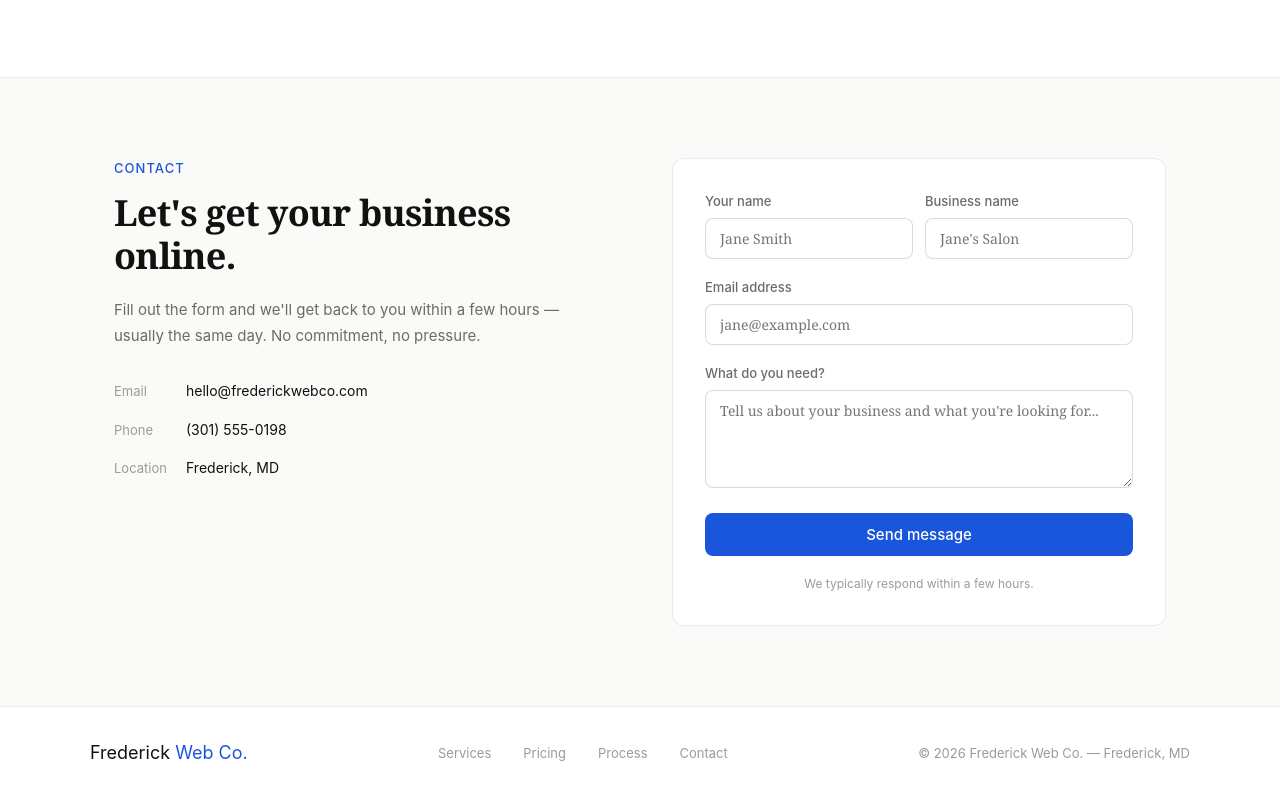
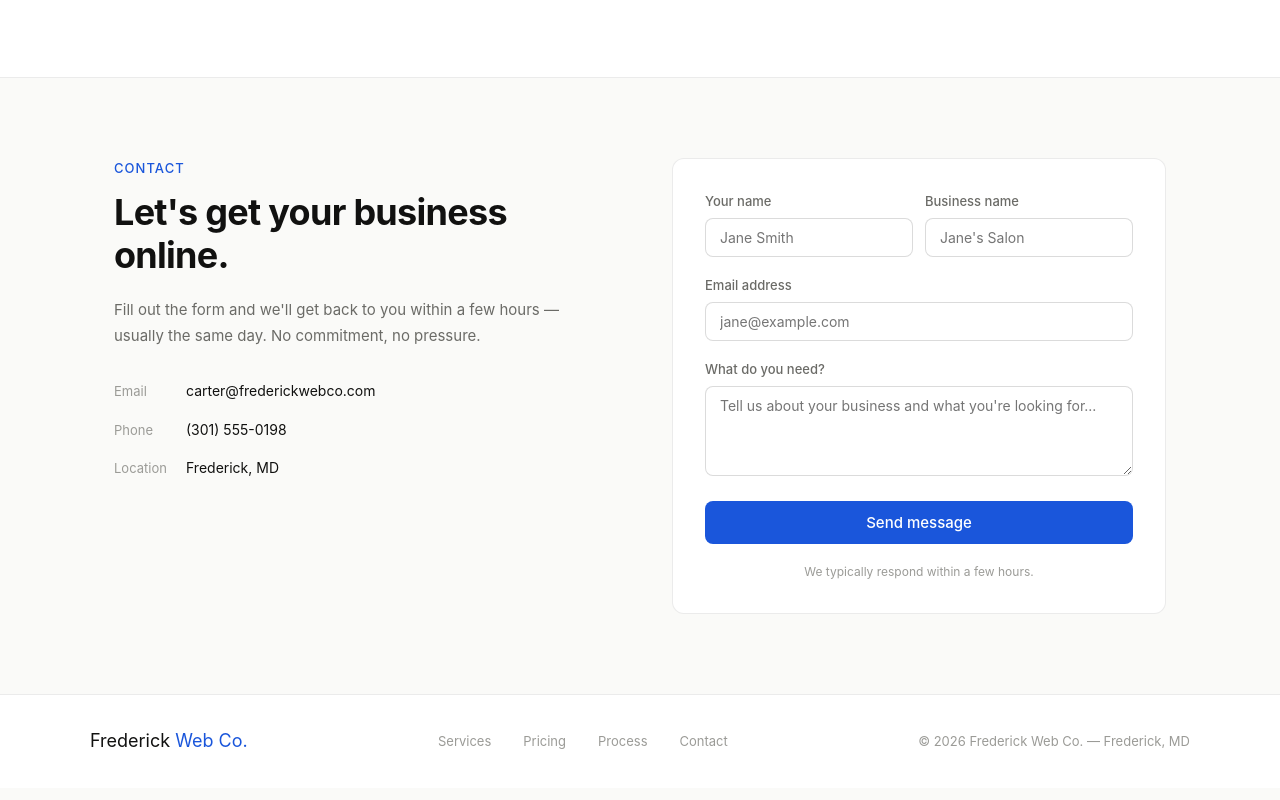
Before and after one commit to StudyFlashForge/frederickwebco, a Next.js app in the folder frederickwebco/frederickwebco/: page / in a window 1280 px wide. Shown: the part 3178-3978 px from the top of the page. Built offline with nearby package versions, Linux system fonts and the light colour scheme.

Commit message:
Update Contact.tsx

```diff
--- a/frederickwebco/frederickwebco/components/Contact.tsx
+++ b/frederickwebco/frederickwebco/components/Contact.tsx
@@ -5,13 +5,17 @@ export default function Contact() {
   const [submitted, setSubmitted] = useState(false)
   const [form, setForm] = useState({ name: '', business: '', email: '', message: '' })
 
-  const handle = (e: React.ChangeEvent<HTMLInputElement | HTMLTextAreaElement | HTMLSelectElement>) => {
+  const handle = (e: React.ChangeEvent<HTMLInputElement | HTMLTextAreaElement>) => {
     setForm(prev => ({ ...prev, [e.target.name]: e.target.value }))
   }
 
-  const submit = (e: React.FormEvent) => {
+  const submit = async (e: React.FormEvent) => {
     e.preventDefault()
-    // In production, wire this to an API route or Formspree
+    await fetch('https://formspree.io/f/xkokkker', {
+      method: 'POST',
+      headers: { 'Content-Type': 'application/json' },
+      body: JSON.stringify(form),
+    })
     setSubmitted(true)
   }
 
@@ -24,8 +28,7 @@ export default function Contact() {
     background: '#fff',
     color: 'var(--text)',
     outline: 'none',
-    fontFamily: 'var(--font-sans)',
-    transition: 'border-color 0.15s',
+    fontFamily: 'inherit',
   } as React.CSSProperties
 
   const labelStyle = {
@@ -39,27 +42,15 @@ export default function Contact() {
   return (
     <section id="contact" style={{ padding: '5rem 1.5rem', maxWidth: 1100, margin: '0 auto' }}>
       <div style={{ display: 'grid', gridTemplateColumns: 'repeat(auto-fit, minmax(280px, 1fr))', gap: '4rem', alignItems: 'start' }}>
-        {/* Left side */}
         <div>
-          <p style={{ fontSize: 13, fontWeight: 500, color: 'var(--blue)', textTransform: 'uppercase', letterSpacing: '0.08em', marginBottom: '0.75rem' }}>
-            Contact
+          <p style={{ fontSize: 13, fontWeight: 500, color: 'var(--blue)', textTransform: 'uppercase', letterSpacing: '0.08em', marginBottom: '0.75rem' }}>Contact</p>
+          <h2 style={{ fontSize: 'clamp(26px, 4vw, 36px)', letterSpacing: '-0.02em', lineHeight: 1.2, marginBottom: '1.25rem' }}>Let's get your business online.</h2>
+          <p style={{ fontSize: 15, color: 'var(--text-muted)', lineHeight: 1.7, marginBottom: '2rem' }}>
+            Fill out the form and we'll get back to you within a few hours — usually the same day. No commitment, no pressure.
           </p>
-          <h2 style={{
-            fontFamily: 'var(--font-serif)',
-            fontSize: 'clamp(26px, 4vw, 36px)',
-            letterSpacing: '-0.02em', lineHeight: 1.2,
-            marginBottom: '1.25rem',
-          }}>
-            Let's get your business online.
-          </h2>
-          <p style={{ fontSize: 15, color: 'var(--text-muted)', lineHeight: 1.7, marginBottom: '2rem' }}>
-            Fill out the form and we'll get back to you within a few hours —
-            usually the same day. No commitment, no pressure.
-          </p>
-
           <div style={{ display: 'flex', flexDirection: 'column', gap: '1rem' }}>
             {[
-              { label: 'Email', value: 'hello@frederickwebco.com' },
+              { label: 'Email', value: 'carter@frederickwebco.com' },
               { label: 'Phone', value: '(301) 555-0198' },
               { label: 'Location', value: 'Frederick, MD' },
             ].map(item => (
@@ -71,27 +62,15 @@ export default function Contact() {
           </div>
         </div>
 
-        {/* Form */}
-        <div style={{
-          background: '#fff',
-          border: '1px solid var(--border)',
-          borderRadius: 'var(--radius)',
-          padding: '2rem',
-        }}>
+        <div style={{ background: '#fff', border: '1px solid var(--border)', borderRadius: 'var(--radius)', padding: '2rem' }}>
           {submitted ? (
             <div style={{ textAlign: 'center', padding: '2rem 0' }}>
-              <div style={{
-                width: 48, height: 48,
-                background: 'var(--blue-light)',
-                borderRadius: '50%',
-                display: 'flex', alignItems: 'center', justifyContent: 'center',
-                margin: '0 auto 1rem',
-              }}>
+              <div style={{ width: 48, height: 48, background: 'var(--blue-light)', borderRadius: '50%', display: 'flex', alignItems: 'center', justifyContent: 'center', margin: '0 auto 1rem' }}>
                 <svg width="22" height="22" viewBox="0 0 22 22" fill="none">
                   <polyline points="4,11 9,16 18,6" stroke="var(--blue)" strokeWidth="2" strokeLinecap="round"/>
                 </svg>
               </div>
-              <h3 style={{ fontFamily: 'var(--font-serif)', fontSize: 22, marginBottom: '0.5rem' }}>Message sent!</h3>
+              <h3 style={{ fontSize: 22, marginBottom: '0.5rem' }}>Message sent!</h3>
               <p style={{ fontSize: 14, color: 'var(--text-muted)' }}>We'll get back to you within a few hours.</p>
             </div>
           ) : (
@@ -99,50 +78,25 @@ export default function Contact() {
               <div style={{ display: 'grid', gridTemplateColumns: '1fr 1fr', gap: 12 }}>
                 <div>
                   <label style={labelStyle}>Your name</label>
-                  <input name="name" required value={form.name} onChange={handle} placeholder="Jane Smith" style={inputStyle}
-                    onFocus={e => (e.currentTarget.style.borderColor = 'var(--blue)')}
-                    onBlur={e => (e.currentTarget.style.borderColor = 'var(--border-strong)')}
-                  />
+                  <input name="name" required value={form.name} onChange={handle} placeholder="Jane Smith" style={inputStyle} />
                 </div>
                 <div>
                   <label style={labelStyle}>Business name</label>
-                  <input name="business" required value={form.business} onChange={handle} placeholder="Jane's Salon" style={inputStyle}
-                    onFocus={e => (e.currentTarget.style.borderColor = 'var(--blue)')}
-                    onBlur={e => (e.currentTarget.style.borderColor = 'var(--border-strong)')}
-                  />
+                  <input name="business" required value={form.business} onChange={handle} placeholder="Jane's Salon" style={inputStyle} />
                 </div>
               </div>
               <div>
                 <label style={labelStyle}>Email address</label>
-                <input name="email" type="email" required value={form.email} onChange={handle} placeholder="jane@example.com" style={inputStyle}
-                  onFocus={e => (e.currentTarget.style.borderColor = 'var(--blue)')}
-                  onBlur={e => (e.currentTarget.style.borderColor = 'var(--border-strong)')}
-                />
+                <input name="email" type="email" required value={form.email} onChange={handle} placeholder="jane@example.com" style={inputStyle} />
               </div>
               <div>
                 <label style={labelStyle}>What do you need?</label>
-                <textarea name="message" required value={form.message} onChange={handle}
-                  placeholder="Tell us about your business and what you're looking for..."
-                  rows={4}
-                  style={{ ...inputStyle, resize: 'vertical' }}
-                  onFocus={e => (e.currentTarget.style.borderColor = 'var(--blue)')}
-                  onBlur={e => (e.currentTarget.style.borderColor = 'var(--border-strong)')}
-                />
+                <textarea name="message" required value={form.message} onChange={handle} placeholder="Tell us about your business and what you're looking for..." rows={4} style={{ ...inputStyle, resize: 'vertical' }} />
               </div>
-              <button type="submit" style={{
-                background: 'var(--blue)', color: '#fff',
-                padding: '12px', borderRadius: 'var(--radius-sm)',
-                fontSize: 15, fontWeight: 500, border: 'none',
-                transition: 'background 0.15s',
-              }}
-              onMouseEnter={e => (e.currentTarget.style.background = 'var(--blue-dark)')}
-              onMouseLeave={e => (e.currentTarget.style.background = 'var(--blue)')}
-              >
+              <button type="submit" style={{ background: 'var(--blue)', color: '#fff', padding: '12px', borderRadius: 'var(--radius-sm)', fontSize: 15, fontWeight: 500, border: 'none' }}>
                 Send message
               </button>
-              <p style={{ fontSize: 12, color: 'var(--text-faint)', textAlign: 'center' }}>
-                We typically respond within a few hours.
-              </p>
+              <p style={{ fontSize: 12, color: 'var(--text-faint)', textAlign: 'center' }}>We typically respond within a few hours.</p>
             </form>
           )}
         </div>
```
